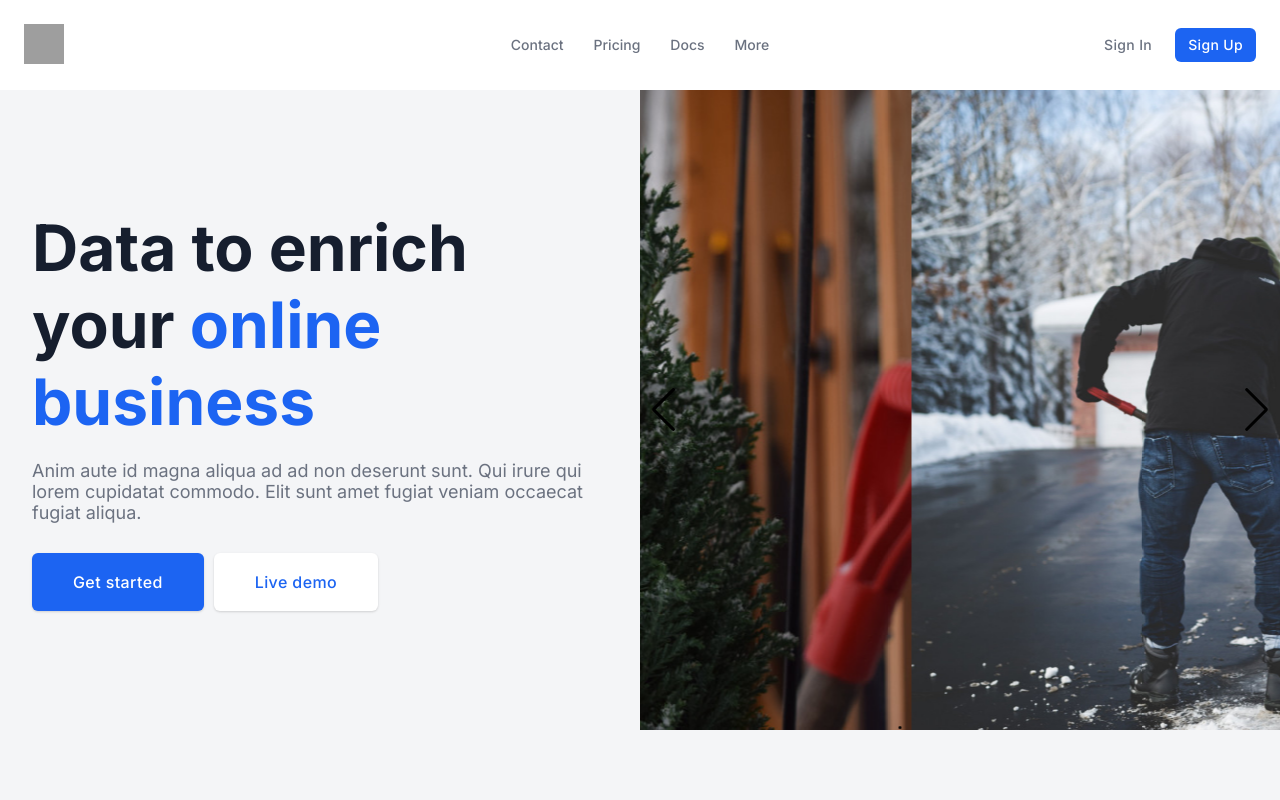
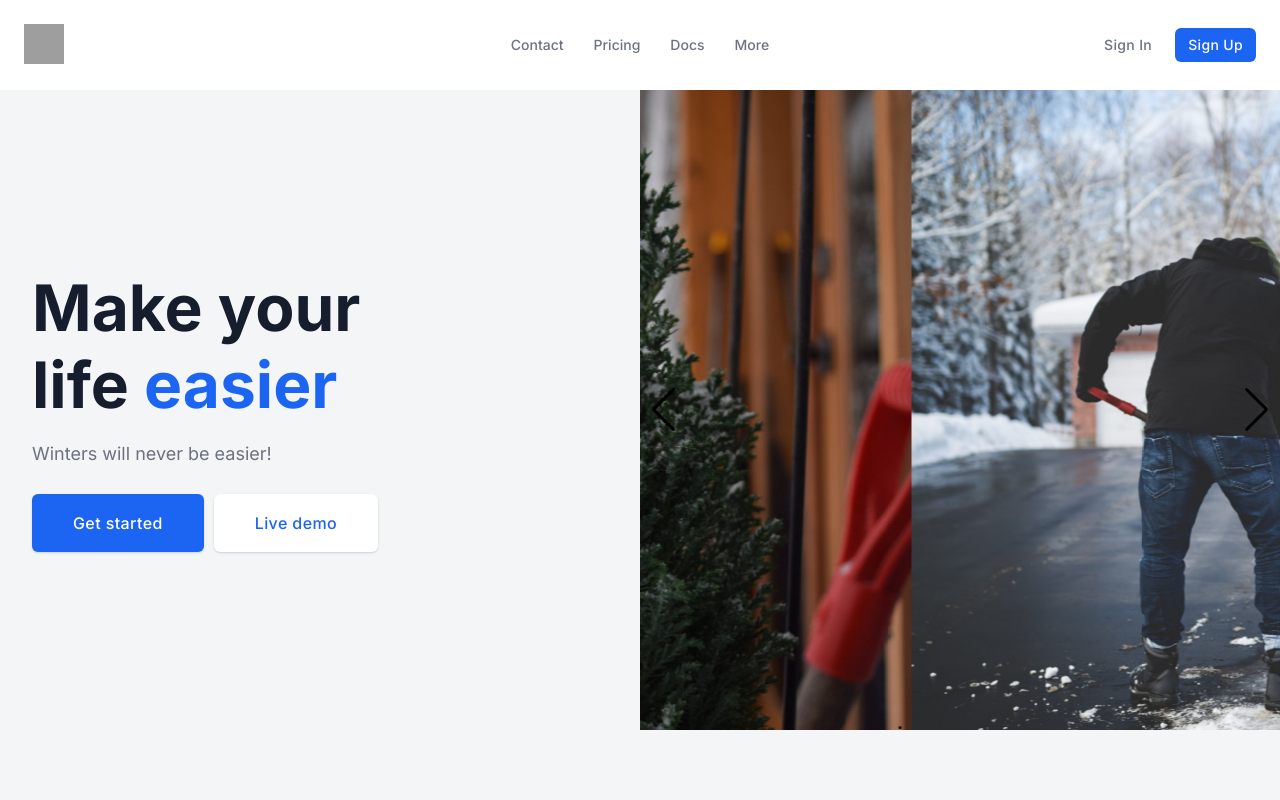
Before and after one commit to Automotize/autoplow, a React (Create React App) app in the folder client/: page / in a window 1280 px wide. Shown: the top 800 px of the page. Built offline with nearby package versions, Linux system fonts and the light colour scheme; grey boxes are pictures that could not be loaded.

Commit message:
edited home page

```diff
--- a/client/src/pages/ContactPage/ContactPage.component.tsx
+++ b/client/src/pages/ContactPage/ContactPage.component.tsx
@@ -7,7 +7,7 @@ const ContactPage = () => {
     <div className="contact-page">
       <ContactSplitWithImage
         description="
-            We’d love to hear from you! Send us a message using the form opposite, or email us. We’d love to hear from you! Send us a message using the form opposite, or email us."
+            We’d love to hear from you! Send us a message using the form opposite, or email us."
         image="https://images.unsplash.com/photo-1556761175-4b46a572b786?ixlib=rb-1.2.1&ixid=eyJhcHBfaWQiOjEyMDd9&auto=format&fit=crop&w=1567&q=80"
       />
     </div>
--- a/client/src/pages/HomePage/HomePage.component.tsx
+++ b/client/src/pages/HomePage/HomePage.component.tsx
@@ -32,9 +32,9 @@ const HomePage = () => {
             image: image3,
           },
         ]}
-        title1={'Data to enrich your'}
-        title2={'online business'}
-        description="Anim aute id magna aliqua ad ad non deserunt sunt. Qui irure qui lorem cupidatat commodo. Elit sunt amet fugiat veniam occaecat fugiat aliqua."
+        title1={'Make your life'}
+        title2={'easier'}
+        description="Winters will never be easier!"
         button1="Get started"
         button2="Live demo"
       />
```
